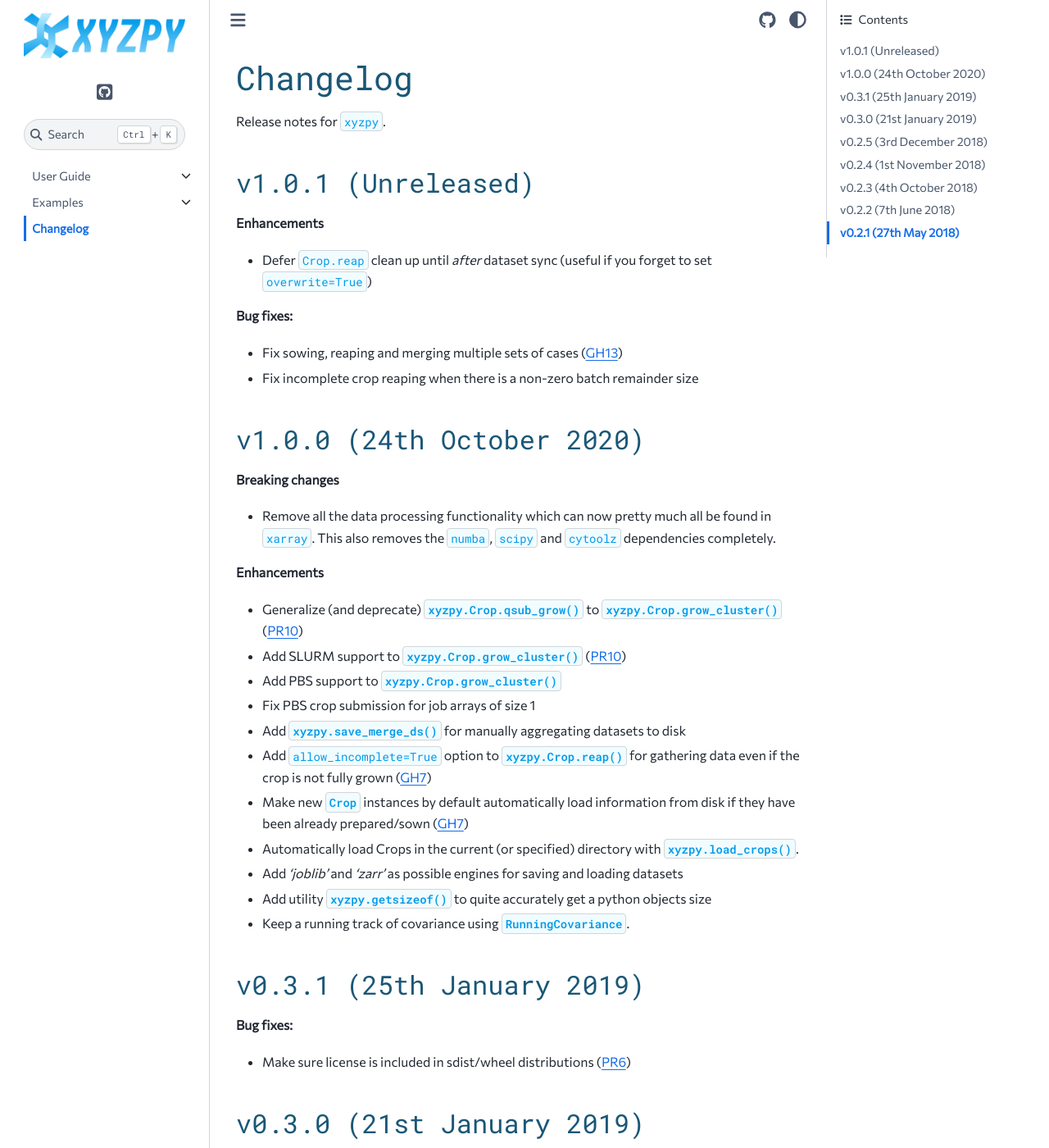
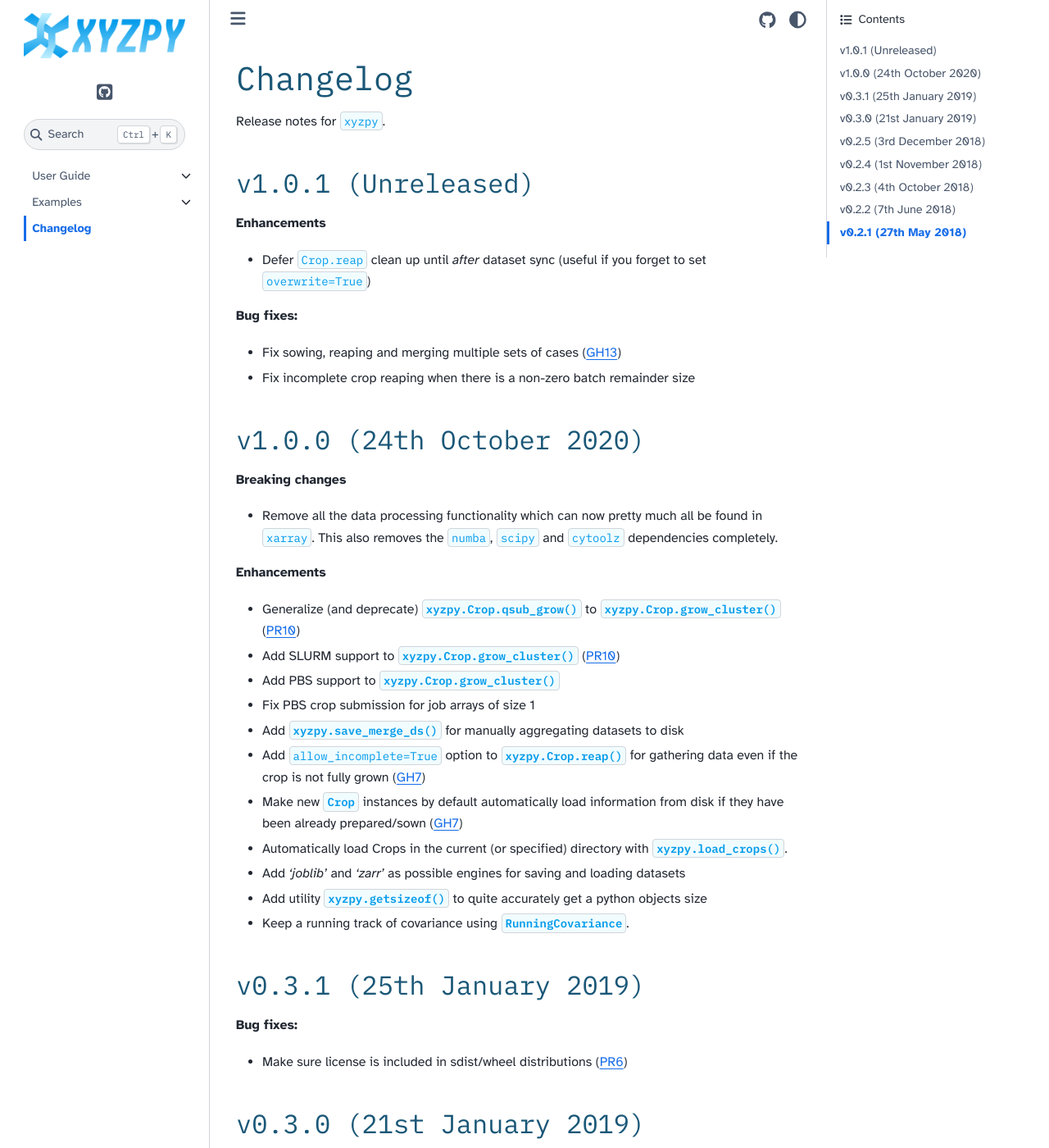
Before and after one commit to jcmgray/xyzpy, a Sphinx documentation site: the page built from docs/changelog.rst, in a window 1280 px wide and 1400 px high. Shown: the whole window at 82% size. Built offline with Sphinx 7.4.7 and the Sphinx Book theme 1.1.4, drawn with Linux system fonts in a browser that asks for light colours; pages that are not in the unit, such as notebooks, are missing from menus.

Commit message:
tweaks docs

```diff
--- a/docs/_static/my-styles.css
+++ b/docs/_static/my-styles.css
@@ -1,4 +1,4 @@
-@import url('https://fonts.googleapis.com/css2?family=Commissioner&family=Roboto+Mono:wght@400;600&display=swap');
+@import url('https://fonts.googleapis.com/css2?family=Atkinson+Hyperlegible:ital,wght@0,400;0,700;1,400;1,700&family=IBM+Plex+Mono:ital,wght@0,400;0,600;1,400;1,600&display=swap');
 
 code {
     color: #039bea !important;
@@ -11,17 +11,17 @@ code {
 }
 
 h1, h2, h3 {
-    font-family: 'Roboto Mono', monospace;
+    font-family: 'IBM Plex Mono', monospace;
     font-weight: bold;
     color: var(--headercolor) !important;
 }
 
 body {
-    font-family: 'Commissioner', sans-serif;
+    font-family: 'Atkinson Hyperlegible', sans-serif;
 }
 
 code, kbd, pre, samp {
-    font-family: 'Roboto Mono', monospace;
+    font-family: 'IBM Plex Mono', monospace;
 }
 
 .content {
```
